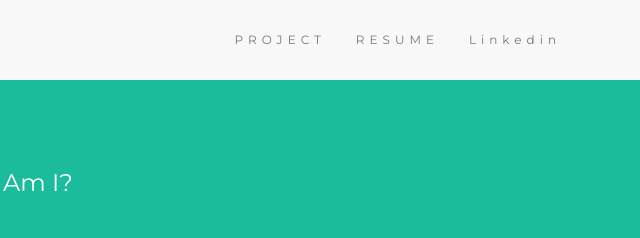
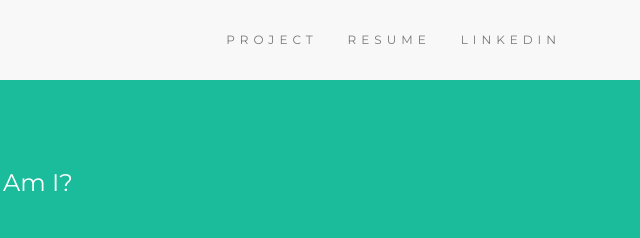
Before and after one commit to chunyiwang/chunyiwang.github.io, a plain HTML site: page index.html in a window 1280 px wide. Shown: the top 238 px of the page, 634-1274 px from the left. Drawn offline with nearby package versions, Linux system fonts and the light colour scheme.

Commit message:
Update index.html

```diff
--- a/index.html
+++ b/index.html
@@ -68,7 +68,7 @@
       <ul class="nav navbar-nav navbar-right">
         <li><a href = "/my project.html">PROJECT</a></li>
         <li><a href="resume-v13.1.pdf">RESUME</a></li>
-        <li><a href="www.linkedin.com/in/wangchunyi">Linkedin</a></li>
+        <li><a href="www.linkedin.com/in/wangchunyi">LINKEDIN</a></li>
       </ul>
     </div>
   </div>
```
